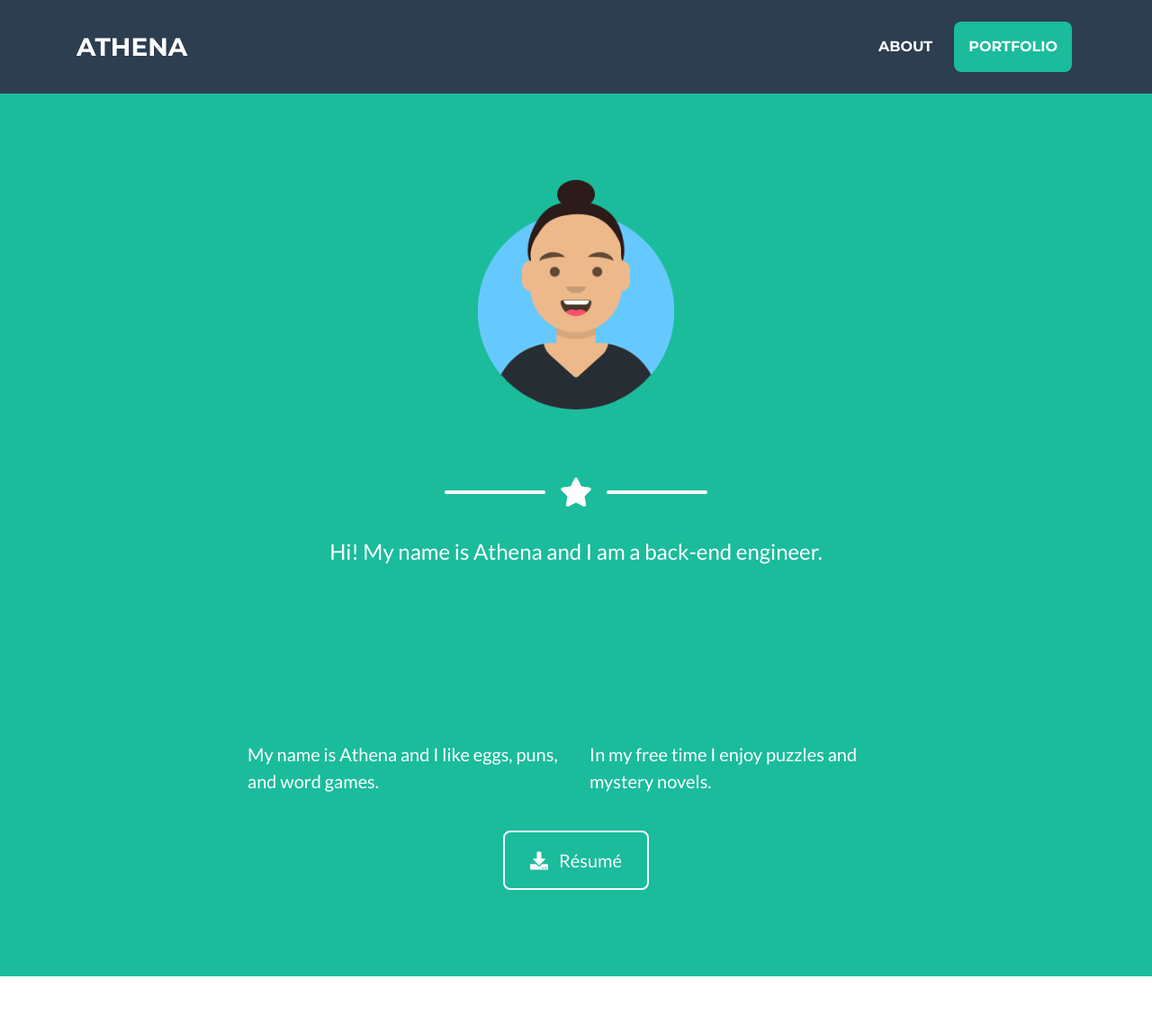
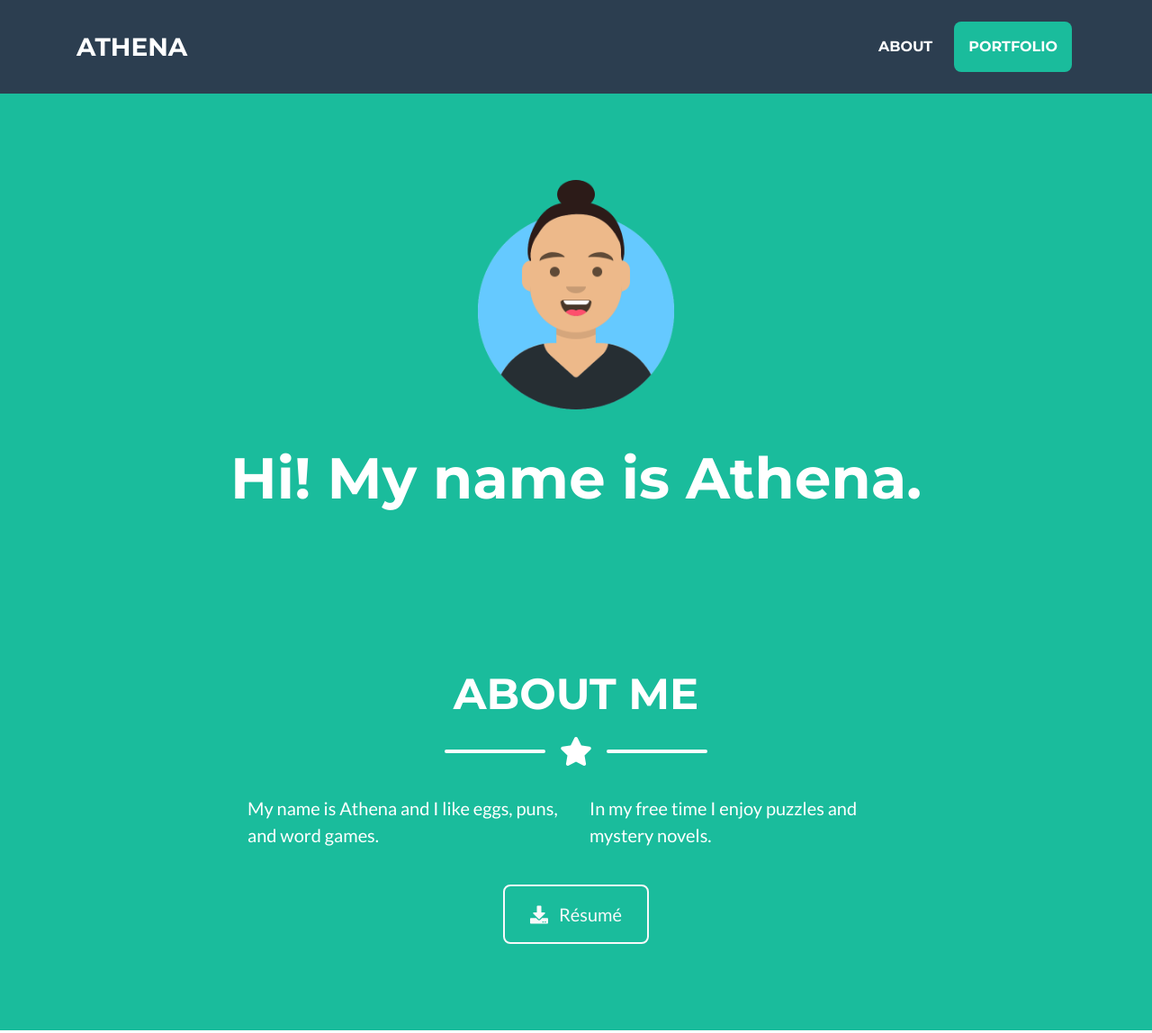
Before and after one commit to ad-egg/ad-egg.github.io, a website with bundled scripts: page index.html in a window 1280 px wide. Shown: the top 1148 px of the page at 90% size. Built offline with nearby package versions, Linux system fonts and the light colour scheme.

Commit message:
Update index.html

```diff
--- a/index.html
+++ b/index.html
@@ -57,33 +57,7 @@
       <img class="masthead-avatar mb-5" src="img/avataaars.png" alt="">
 
       <!-- Masthead Heading -->
-<!--
-      <h1 class="masthead-heading text-uppercase mb-0"></h1>
--->
-
-      <!-- Icon Divider -->
-      <div class="divider-custom divider-light">
-        <div class="divider-custom-line"></div>
-        <div class="divider-custom-icon">
-          <i class="fas fa-star"></i>
-        </div>
-        <div class="divider-custom-line"></div>
-      </div>
-
-      <!-- Masthead Subheading -->
-      <p class="masthead-subheading font-weight-light mb-0">Hi! My name is Athena and I am a back-end engineer.</p>
-
-    </div>
-  </header>
-
-  <!-- About Section -->
-  <section class="page-section bg-primary text-white mb-0" id="about">
-    <div class="container">
-
-      <!-- About Section Heading -->
-<!--
-	    <h2 class="page-section-heading text-center text-uppercase text-white">about me</h2>
--->
+      <h1 class="masthead-heading mb-0">Hi! My name is Athena.</h1>
 
       <!-- Icon Divider -->
 <!--
@@ -95,6 +69,28 @@
         <div class="divider-custom-line"></div>
       </div>
 -->
+
+      <!-- Masthead Subheading -->
+      <p class="masthead-subheading font-weight-light mb-0"></p>
+
+    </div>
+  </header>
+
+  <!-- About Section -->
+  <section class="page-section bg-primary text-white mb-0" id="about">
+    <div class="container">
+
+      <!-- About Section Heading -->
+	    <h2 class="page-section-heading text-center text-uppercase text-white">about me</h2>
+
+      <!-- Icon Divider -->
+      <div class="divider-custom divider-light">
+        <div class="divider-custom-line"></div>
+        <div class="divider-custom-icon">
+          <i class="fas fa-star"></i>
+        </div>
+        <div class="divider-custom-line"></div>
+      </div>
 
       <!-- About Section Content -->
       <div class="row">
```
